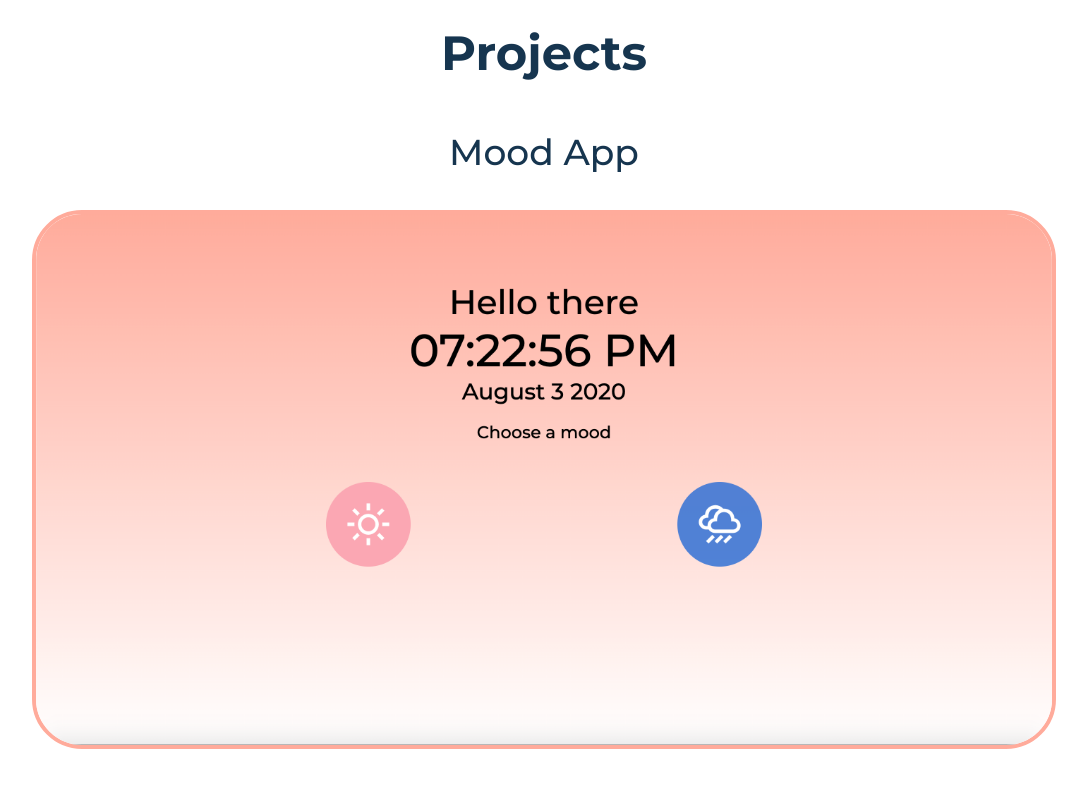
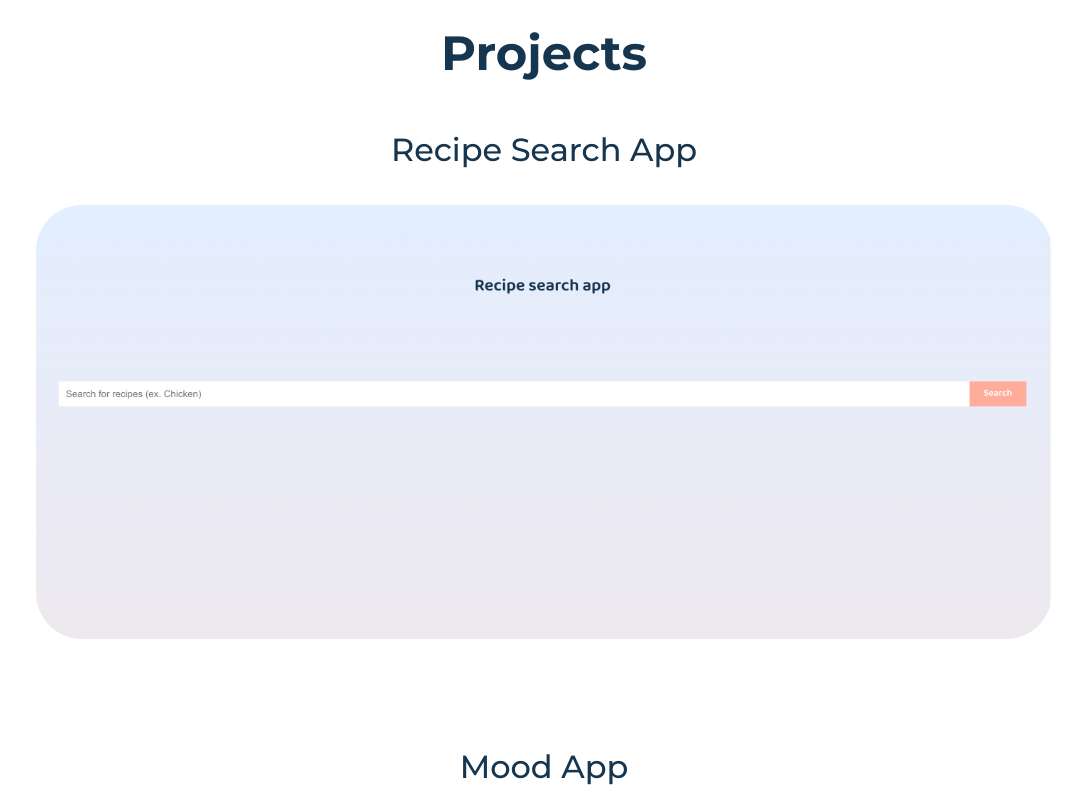
Before and after one commit to williamliu12/testRepo, a React (Create React App) app: page / in a window 1280 px wide. Shown: the part 2380-3180 px from the top of the page, without its empty margins (96-1183 px from the left). Built offline with nearby package versions, Linux system fonts and the light colour scheme.

Commit message:
Added new project

```diff
--- a/src/App.css
+++ b/src/App.css
@@ -171,28 +171,32 @@ p{
   display: flex;
   justify-content: center;
   flex-direction:column;
-  font-size: 1.5em;
+  font-size: 2em;
   font-weight: 500;
 }
 
-.mood-link-word{
+.apps-link-word{
   padding-bottom: 1em;
 }
 
-.mood-link:hover{
+.apps-link:hover{
   cursor: pointer;
   text-decoration: underline;
 }
 
-.mood-pic{
+.apps-pic{
   width: 80%;
   border: 4px solid;
   border-radius: 50px;
-  border-color: #FFAB9B;
+  border-color: white;
 }
 
-.mood-pic:hover{
+.apps-pic:hover{
   border-color: #16354F;
+}
+
+#recipe-app-link{
+  padding-bottom: 3em;
 }
 /* End of Projects CSS */
 
--- a/src/Media.css
+++ b/src/Media.css
@@ -13,7 +13,10 @@
     .about-me-cont{
         padding: 15em 2.5em;
         padding-bottom: 9em;
-      }
+    }
+    .projects-links{
+        font-size: 1.5em;
+    }
 }
 @media screen and (min-width: 768px){
     .name-desc{
--- a/src/Projects.js
+++ b/src/Projects.js
@@ -1,4 +1,5 @@
 import React from 'react';
+import RecipeAppPic from './images/RecipeAppPic.png';
 import moodAppPic from './images/MoodAppPic.png';
 
 
@@ -10,9 +11,13 @@ const Projects = () => {
             </div>
             <div>
                 <ul className='projects-links'>
+                    <li id = 'recipe-app-link'>
+                        <div className = 'apps-link-word'><a className='apps-link' href='https://williamliu12.github.io/Recipe-Search-App/' target='_blank' rel="noopener noreferrer">Recipe Search App</a></div>
+                        <a className='apps-link' href='https://williamliu12.github.io/Recipe-Search-App/' target='_blank' rel="noopener noreferrer"><img className='apps-pic' src={RecipeAppPic} alt='Recipe App' /></a>
+                    </li>
                     <li>
-                        <div className='mood-link-word'><a className='mood-link' href='https://williamliu12.github.io/Mood-App/' target='_blank' rel="noopener noreferrer">Mood App</a></div>
-                        <a className='mood-link' href='https://williamliu12.github.io/Mood-App/' target='_blank' rel="noopener noreferrer"><img className='mood-pic' src={moodAppPic} alt='MoodApp' /></a>
+                        <div className='apps-link-word'><a className='apps-link' href='https://williamliu12.github.io/Mood-App/' target='_blank' rel="noopener noreferrer">Mood App</a></div>
+                        <a className='apps-link' href='https://williamliu12.github.io/Mood-App/' target='_blank' rel="noopener noreferrer"><img className='apps-pic' src={moodAppPic} alt='Mood App' /></a>
                     </li>
                 </ul>
             </div>
```
Also changed, not shown: src/images/RecipeAppPic.png (added).
